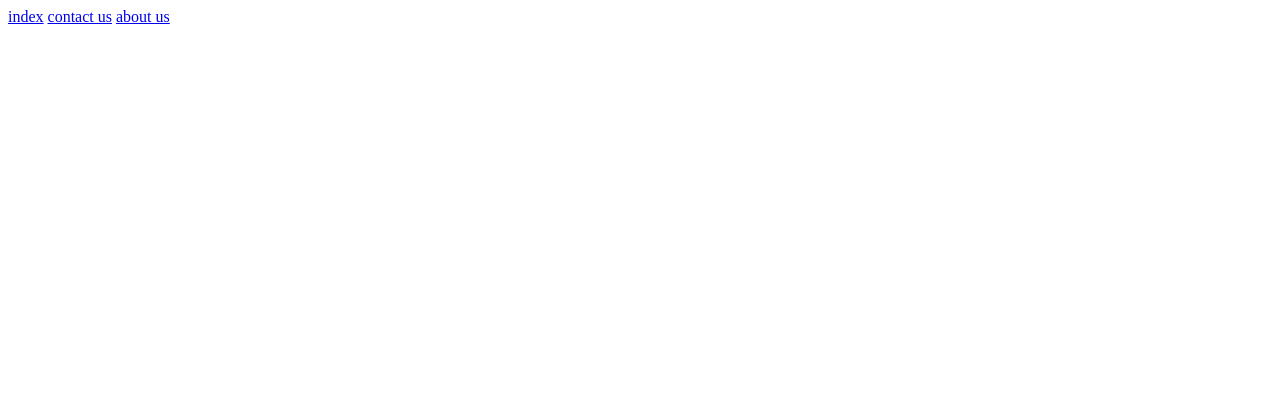
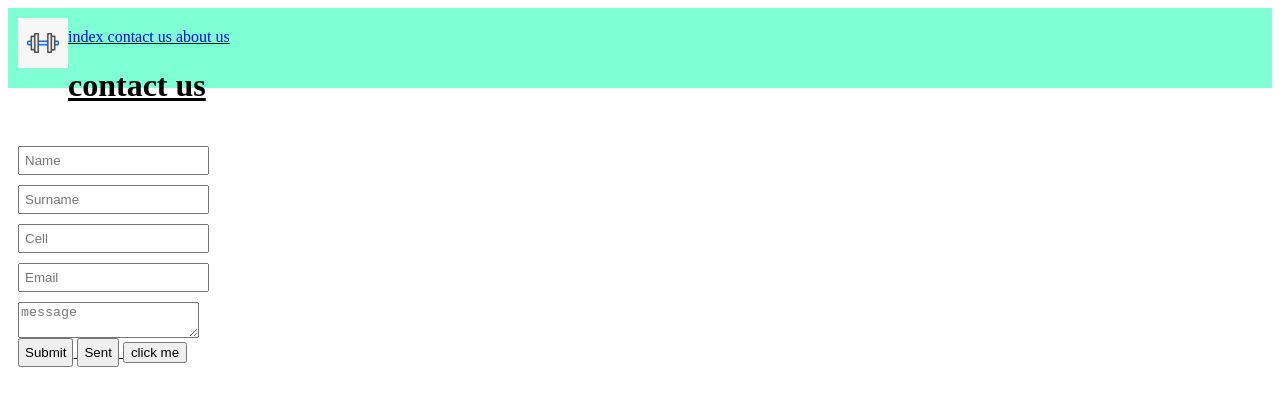
Before and after one commit to Mokgethwa07/campusfit, a plain HTML site: page contact us.html in a window 1280 px wide. Drawn offline with Linux system fonts and the light colour scheme.

Commit message:
Update contact us.html

```diff
--- a/contact us.html
+++ b/contact us.html
@@ -1,9 +1,52 @@
 <html>
-    <head>
+    <head>   <title>CAMPUS FIT</title>
+        <style type="text/css">
+
+        .main_text{position: absolute;
+        top: 50%;
+    left: 50%;
+transform: translate(-50%,-50%);
+color: rgb(74, 126, 238);
+font: size 300px;;}
+
+            div a{
+                text-decoration: none;
+            }
+            div a :hover{color: rgb(99, 99, 99);text-decoration:underline ;}
+
+            input{margin-bottom: 10px;
+            padding: 5px;}
+
+        </style>
+
+
+ </head>
         <body>
+         <div style="background-color: aquamarine;height: 60px;padding: 10px;text-decoration: underline ;">
+            <img src="images/gym.png" style="height: 50px;float: left">
+        <div style="margin-top: 10px;">
             <a href="index.html">index</a>
             <a href="contact us.html">contact us</a>
             <a href="about us.html">about us</a>
+        </div>
+        <h1 style="padding-bottom: 20px;">contact us</h1>
+
+        <form>
+        <form action="me.html">
+            <input type="text" placeholder="Name" required > <br>
+            <input type="text "placeholder="Surname" required> <br>
+            <input type="tel" placeholder="Cell" required> <br>
+            <input type="email" placeholder="Email" required> <br>
+            <textarea type="text" placeholder="message"></textarea> <br>
+        <input type="submit">
+        <input type="button" value="Sent">
+        <button>click me</button>
+
+
+
+
+
+        </form>
 
     </body>
 </head>
```
